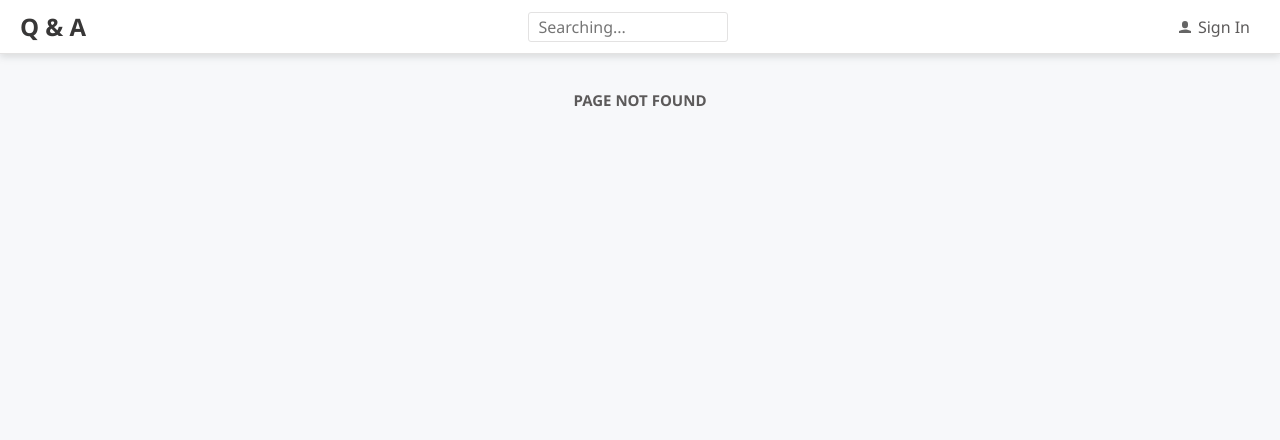
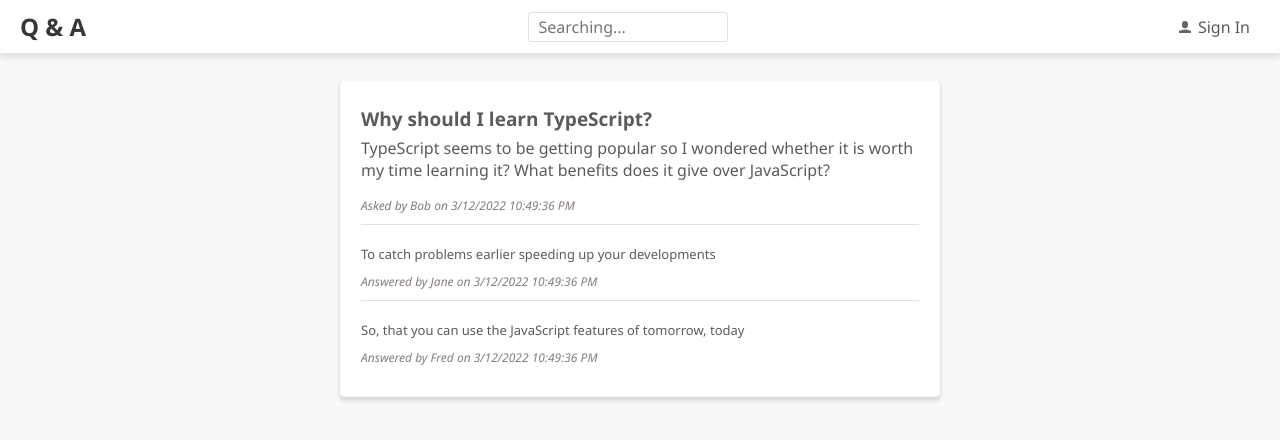
Before and after one commit to asayedio/qa-frontend, a React (Create React App) app: page /questions/1 in a window 1280 px wide. Before the commit this address had no page. Shown: the top 440 px of the page. Built offline with nearby package versions, Linux system fonts and the light colour scheme.

Commit message:
implement all links in the app with link component

```diff
--- /dev/null
+++ b/src/Answer.tsx
@@ -0,0 +1,35 @@
+/** @jsxImportSource @emotion/react */
+import { css } from '@emotion/react';
+import React from 'react';
+import { AnswerData } from './QuestionData';
+import { gray3 } from './styles';
+interface Props {
+  data: AnswerData;
+}
+export const Answer = ({ data }: Props) => (
+  <div
+    css={css`
+      padding: 10px 0px;
+    `}
+  >
+    <div
+      css={css`
+        padding: 10px 0px;
+        font-size: 13px;
+      `}
+    >
+      {data.content}
+    </div>
+    <div
+      css={css`
+        font-size: 12px;
+        font-style: italic;
+        color: ${gray3};
+      `}
+    >
+      {`Answered by ${data.userName} on
+    ${data.created.toLocaleDateString()}
+    ${data.created.toLocaleTimeString()}`}
+    </div>
+  </div>
+);
--- /dev/null
+++ b/src/AnswerList.tsx
@@ -0,0 +1,29 @@
+/** @jsxImportSource @emotion/react */
+import { css } from '@emotion/react';
+import React from 'react';
+import { AnswerData } from './QuestionData';
+import { Answer } from './Answer';
+import { gray5 } from './styles';
+interface Props {
+  data: AnswerData[];
+}
+export const AnswerList = ({ data }: Props) => (
+  <ul
+    css={css`
+      list-style: none;
+      margin: 10px 0 0 0;
+      padding: 0;
+    `}
+  >
+    {data.map((answer) => (
+      <li
+        css={css`
+          border-top: 1px solid ${gray5};
+        `}
+        key={answer.answerId}
+      >
+        <Answer data={answer} />
+      </li>
+    ))}
+  </ul>
+);
--- a/src/App.tsx
+++ b/src/App.tsx
@@ -8,6 +8,7 @@
 import { Header } from './header';
 import { HomePage } from './HomePage';
 import { NotFoundPage } from './NotFoundPage';
+import { QuestionPage } from './QuestionPage';
 import { fontFamily, fontSize, gray2 } from './styles';
 
 function App() {
@@ -26,6 +27,7 @@
           <Route path="search" element={<SearchPage />} />
           <Route path="ask" element={<AskPage />} />
           <Route path="signin" element={<SignInPage />} />
+          <Route path="questions/:questionId" element={<QuestionPage />} />
           <Route path="*" element={<NotFoundPage />} />
         </Routes>
         {/* <HomePage /> */}
--- a/src/Question.tsx
+++ b/src/Question.tsx
@@ -1,5 +1,6 @@
 /** @jsxImportSource @emotion/react */
 import { css } from '@emotion/react';
+import { Link } from 'react-router-dom';
 import { gray2, gray3 } from './styles';
 import React from 'react';
 import { QuestionData } from './QuestionData';
@@ -19,7 +20,15 @@
         font-size: 19px;
       `}
     >
-      {data.title}
+      <Link
+        css={css`
+          text-decoration: none;
+          color: ${gray2};
+        `}
+        to={`/questions/${data.questionId}`}
+      >
+        {data.title}
+      </Link>
     </div>
     {showContent && (
       <div
--- a/src/QuestionData.ts
+++ b/src/QuestionData.ts
@@ -64,3 +64,11 @@
   await wait(500);
   return questions.filter((q) => q.answers.length === 0);
 };
+
+export const getQuestion = async (
+  questionId: number,
+): Promise<QuestionData | null> => {
+  await wait(500);
+  const results = questions.filter((q) => q.questionId === questionId);
+  return results.length === 0 ? null : results[0];
+};
--- a/src/QuestionPage.tsx
+++ b/src/QuestionPage.tsx
@@ -1,3 +1,68 @@
+/** @jsxImportSource @emotion/react */
+import { css } from '@emotion/react';
+import { gray3, gray6 } from './styles';
 import React from 'react';
+import { useParams } from 'react-router-dom';
+import { QuestionData, getQuestion } from './QuestionData';
 import { Page } from './Page';
-export const QuestionPage = () => <Page>Question Page</Page>;
+import { AnswerList } from './AnswerList';
+export const QuestionPage = () => {
+  const [question, setQuestion] = React.useState<QuestionData | null>(null);
+  const { questionId } = useParams();
+  React.useEffect(() => {
+    const doGetQuestion = async (questionId: number) => {
+      const foundQuestion = await getQuestion(questionId);
+      setQuestion(foundQuestion);
+    };
+    if (questionId) {
+      doGetQuestion(Number(questionId));
+    }
+  }, [questionId]);
+  return (
+    <Page>
+      <div
+        css={css`
+          background-color: white;
+          padding: 15px 20px 20px 20px;
+          border-radius: 4px;
+          border: 1px solid ${gray6};
+          box-shadow: 0 3px 5px 0 rgba(0, 0, 0, 0.16);
+        `}
+      >
+        <div
+          css={css`
+            font-size: 19px;
+            font-weight: bold;
+            margin: 10px 0px 5px;
+          `}
+        >
+          {question === null ? '' : question.title}
+        </div>
+        {question !== null && (
+          <React.Fragment>
+            <p
+              css={css`
+                margin-top: 0px;
+                background-color: white;
+              `}
+            >
+              {question.content}
+            </p>
+            <div
+              css={css`
+                font-size: 12px;
+                font-style: italic;
+                color: ${gray3};
+              `}
+            >
+              {`Asked by ${question.userName} on
+              ${question.created.toLocaleDateString()}
+              ${question.created.toLocaleTimeString()}`}
+            </div>
+            <AnswerList data={question.answers} />
+          </React.Fragment>
+        )}
+      </div>
+    </Page>
+  );
+};
```
